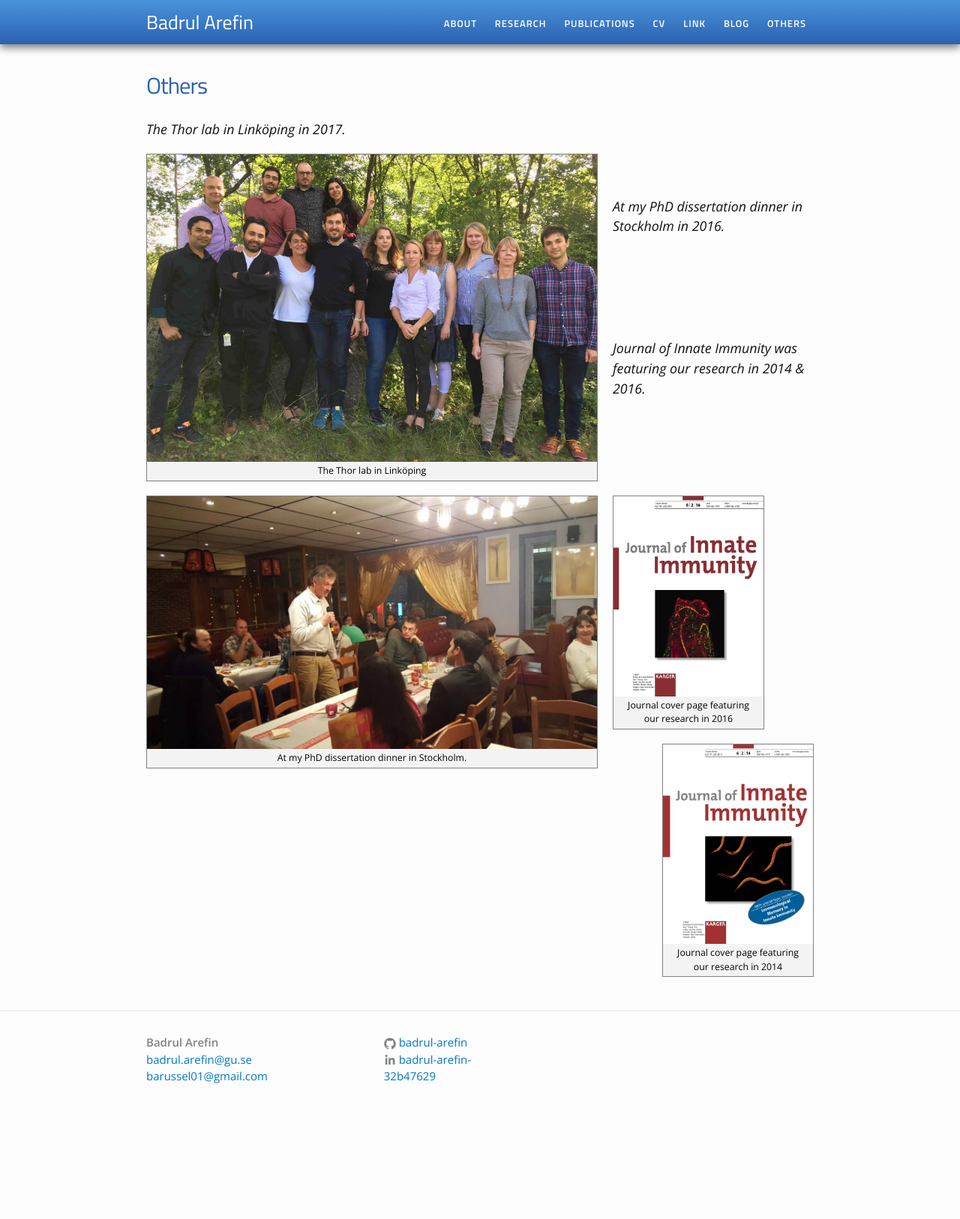
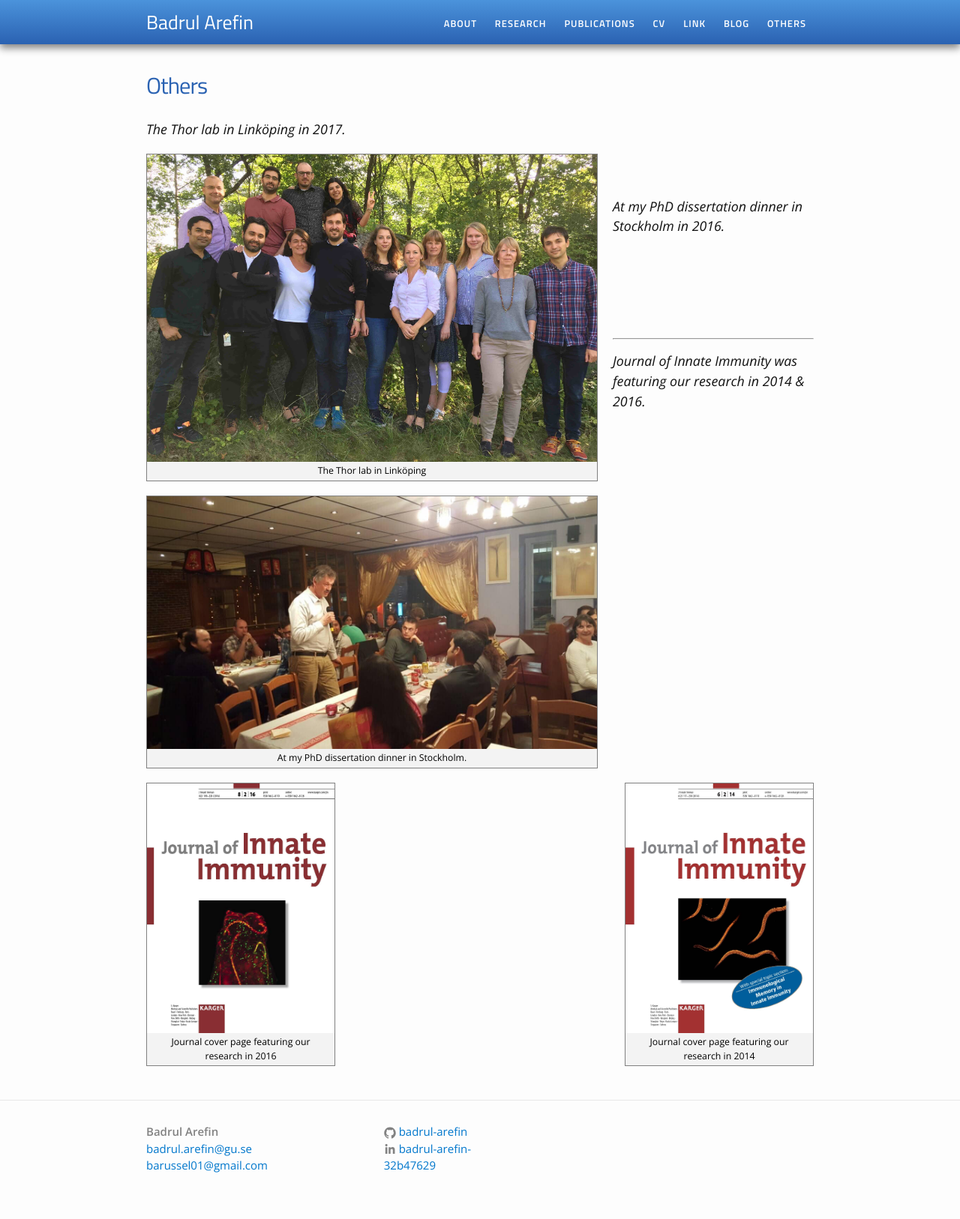
Before and after one commit to Badrul-Arefin/badrul-arefin.github.io, a Jekyll site: the page built from Others/others.md, in a window 1280 px wide. Shown: the whole page at 75% size. Built offline with Jekyll 4.4.1, drawn with Linux system fonts in a browser that asks for light colours; before the commit the page ends 1507 px from its top, so only the background shows below that.

Commit message:
Update others.md

```diff
--- a/Others/others.md
+++ b/Others/others.md
@@ -4,7 +4,7 @@ title: Others
 permalink: /others/
 ---
 ### The Thor lab in Linköping in 2017.
-{% include image.html url="/images/Thorlab.jpg" caption="The Thor lab in Linköping" width=600 align="left" %}<br><br> <!-- Add line break -->
+{% include image.html url="/images/Thorlab.jpg" caption="The Thor lab in Linköping" width=600 align="left" %} <br><br> <!-- Add line break -->
 
 
 ### At my PhD dissertation dinner in Stockholm in 2016.
@@ -14,8 +14,9 @@ permalink: /others/
 
 <br><br> <!-- Add line break -->
 
+<hr> <!-- Horizontal line for visual separation -->
 
 ### Journal of Innate Immunity was featuring our research in 2014 & 2016.
-{% include image.html url="/images/Front_JII_2.jpg" caption="Journal cover page featuring our research in 2016" width=200 align="left" %}
+{% include image.html url="/images/Front_JII_2.jpg" caption="Journal cover page featuring our research in 2016" width=250 align="left" %}
 
-{% include image.html url="/images/Front_JII_1.jpg" caption="Journal cover page featuring our research in 2014" width=200 align="right" %} <br><br>
+{% include image.html url="/images/Front_JII_1.jpg" caption="Journal cover page featuring our research in 2014" width=250 align="right" %} <br><br>
```
